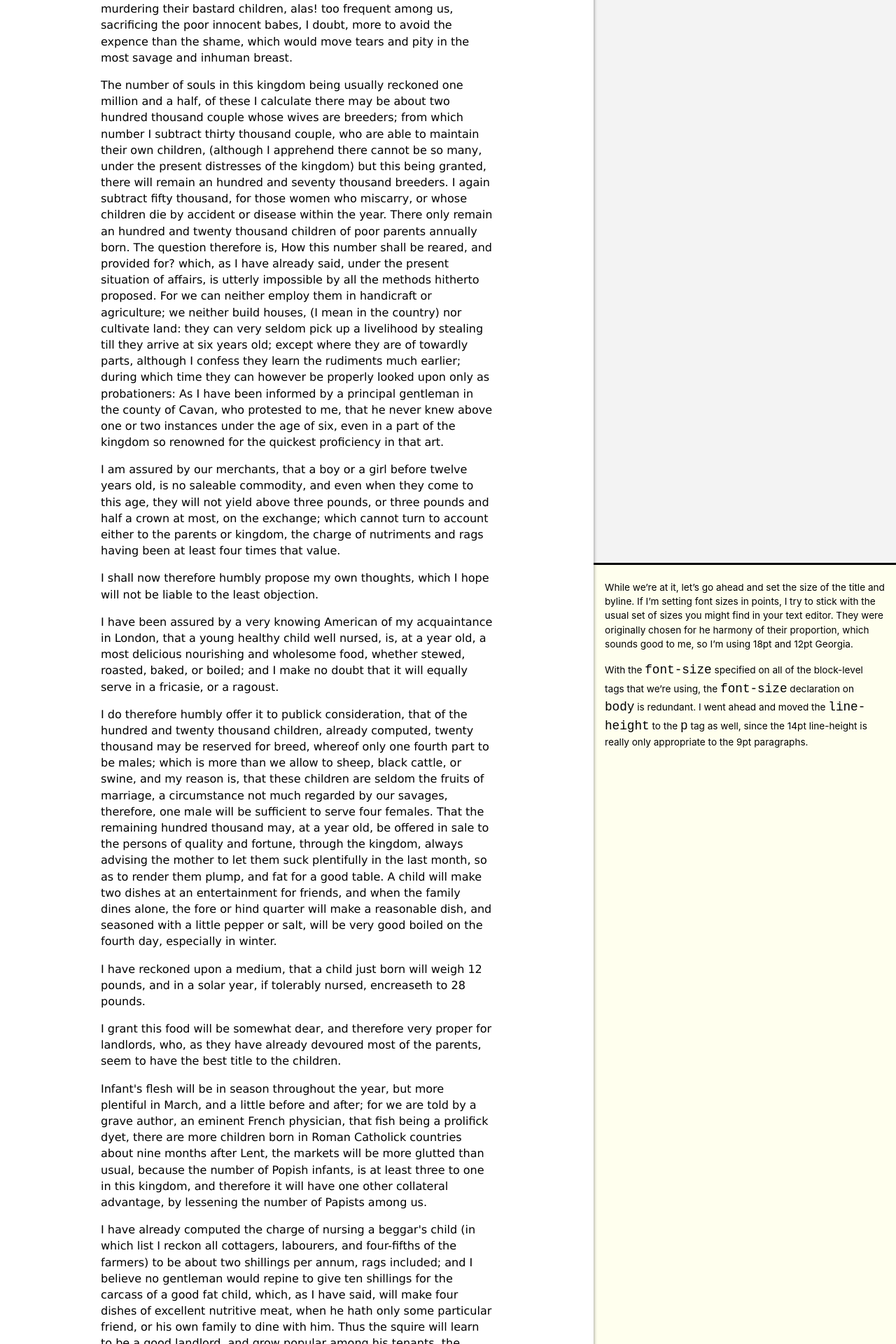
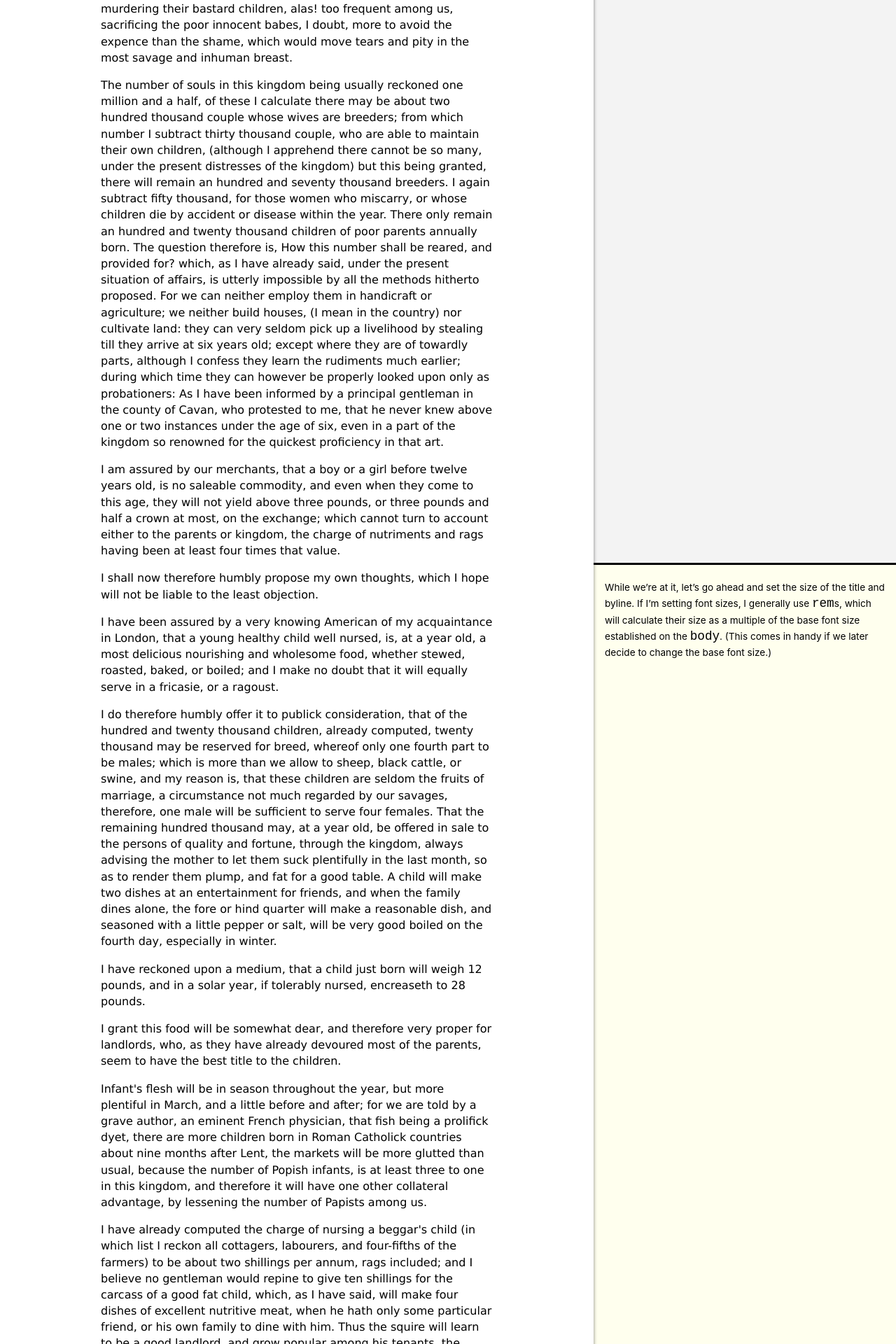
Before and after one commit to nevanscott/learn, a Jekyll site: the page built from basics/10.md, in a window 1280 px wide. Shown: the part 1196-3116 px from the top of the page at 70% size. Built offline with Jekyll 4.4.1, drawn with Linux system fonts in a browser that asks for light colours.

Commit message:
updated content for slide 10... needed a bigger change than the others

```diff
--- a/basics/10.md
+++ b/basics/10.md
@@ -22,6 +22,4 @@ css: |
   }
 ---
 
-While we're at it, let's go ahead and set the size of the title and byline. If I'm setting font sizes in points, I try to stick with the usual set of sizes you might find in your text editor. They were originally chosen for he harmony of their proportion, which sounds good to me, so I'm using 18pt and 12pt Georgia.
-
-With the `font-size` specified on all of the block-level tags that we're using, the `font-size` declaration on `body` is redundant. I went ahead and moved the `line-height` to the `p` tag as well, since the 14pt line-height is really only appropriate to the 9pt paragraphs.
+While we're at it, let's go ahead and set the size of the title and byline. If I'm setting font sizes, I generally use `rem`s, which will calculate their size as a multiple of the base font size established on the `body`. (This comes in handy if we later decide to change the base font size.)
```
